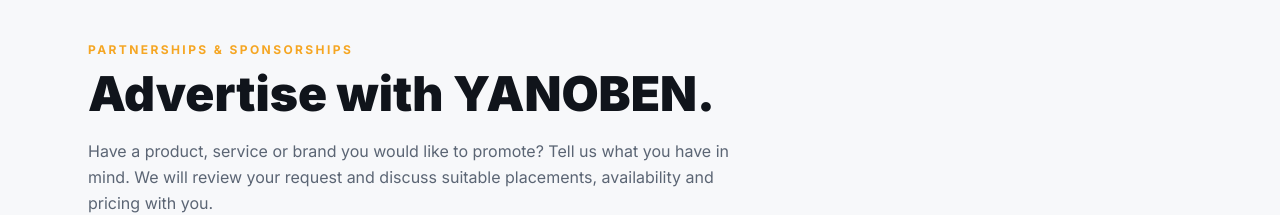
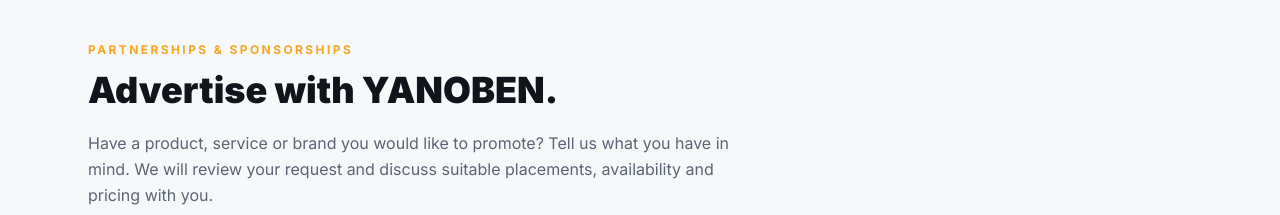
Before and after one commit to MehdiSalto/Yanova2, a React (Create React App) app in the folder mern-ecommerce/frontend/: page /advertise in a window 1280 px wide. Shown: the part 135-350 px from the top of the page. Built offline with nearby package versions, Linux system fonts and the light colour scheme; no server answers.

Commit message:
Slightly reduce large storefront page headings

```diff
--- a/mern-ecommerce/frontend/src/pages/AdvertisePage.js
+++ b/mern-ecommerce/frontend/src/pages/AdvertisePage.js
@@ -36,11 +36,11 @@ export default function AdvertisePage() {
   const update = (key, value) => { setForm(previous => ({ ...previous, [key]: value })); setFieldErrors(previous => ({ ...previous, [key]: '' })); };
   return <div className="bg-canvas">
     <Helmet><title>Advertise with us | {siteName}</title><meta name="description" content={`Discuss advertising and sponsorship opportunities with ${siteName}. Tell us about your campaign, audience, budget and questions.`} /></Helmet>
-    <section className="border-b border-line bg-surface-muted"><div className="max-w-6xl mx-auto px-4 sm:px-6 py-12 sm:py-16"><p className="eyebrow">Partnerships & sponsorships</p><h1 className="text-4xl sm:text-5xl font-black leading-tight max-w-3xl">Advertise with {siteName}.</h1><p className="text-muted max-w-2xl mt-5 leading-relaxed">Have a product, service or brand you would like to promote? Tell us what you have in mind. We will review your request and discuss suitable placements, availability and pricing with you.</p><a href="#sponsorship-form" className="btn-primary inline-flex items-center gap-3 mt-7">Tell us about your campaign<FiArrowRight /></a></div></section>
+    <section className="border-b border-line bg-surface-muted"><div className="max-w-6xl mx-auto px-4 sm:px-6 py-12 sm:py-16"><p className="eyebrow">Partnerships & sponsorships</p><h1 className="text-3xl sm:text-4xl font-black leading-tight max-w-3xl">Advertise with {siteName}.</h1><p className="text-muted max-w-2xl mt-5 leading-relaxed">Have a product, service or brand you would like to promote? Tell us what you have in mind. We will review your request and discuss suitable placements, availability and pricing with you.</p><a href="#sponsorship-form" className="btn-primary inline-flex items-center gap-3 mt-7">Tell us about your campaign<FiArrowRight /></a></div></section>
     <div className="max-w-6xl mx-auto px-4 sm:px-6 py-10 sm:py-14 grid lg:grid-cols-[240px_minmax(0,1fr)] gap-8 lg:gap-12 items-start">
       <aside className="space-y-6 lg:sticky lg:top-28"><div className="glass p-6"><FiMessageSquare className="w-6 h-6 text-gold-600 mb-4" /><h2 className="font-bold text-lg">Let us understand your idea.</h2><p className="text-muted text-sm leading-relaxed mt-3">Answer in your own words. You can ask for a quote, suggest a format or explain a special request.</p><p className="text-muted text-sm leading-relaxed mt-3">Only your name, email, campaign description and goal are required. All other campaign questions are optional.</p></div><div className="text-sm text-muted space-y-4"><p><strong className="block text-ink mb-1">1. Share your plans</strong>Give us the details you already know.</p><p><strong className="block text-ink mb-1">2. Discuss the options</strong>We will get back to you using your contact details.</p><p><strong className="block text-ink mb-1">3. Agree on the campaign</strong>Confirm the placement, timing and price with our team.</p></div></aside>
       <section id="sponsorship-form" ref={formRef} className="min-w-0 scroll-mt-28">
-        {success ? <div ref={feedbackRef} tabIndex={-1} role="status" className="glass-strong p-8 sm:p-12 text-center"><FiCheckCircle className="mx-auto text-green-600 w-12 h-12 mb-5" /><h2 className="text-2xl sm:text-3xl font-black">Sponsorship request received</h2><p className="text-muted leading-relaxed mt-4 max-w-lg mx-auto">Thank you for sharing your campaign. Our team will review your answers and contact you about your request.</p><div className="flex flex-wrap justify-center gap-3 mt-7"><Link to="/" className="btn-primary">Back to the website</Link><button type="button" className="btn-ghost" onClick={() => { setSuccess(false); formRef.current?.scrollIntoView({ behavior: 'smooth', block: 'start' }); }}>Send another request</button></div></div>
+        {success ? <div ref={feedbackRef} tabIndex={-1} role="status" className="glass-strong p-8 sm:p-12 text-center"><FiCheckCircle className="mx-auto text-green-600 w-12 h-12 mb-5" /><h2 className="text-xl sm:text-2xl font-black">Sponsorship request received</h2><p className="text-muted leading-relaxed mt-4 max-w-lg mx-auto">Thank you for sharing your campaign. Our team will review your answers and contact you about your request.</p><div className="flex flex-wrap justify-center gap-3 mt-7"><Link to="/" className="btn-primary">Back to the website</Link><button type="button" className="btn-ghost" onClick={() => { setSuccess(false); formRef.current?.scrollIntoView({ behavior: 'smooth', block: 'start' }); }}>Send another request</button></div></div>
           : <form onSubmit={submit} aria-label="Sponsorship request" className="space-y-7">
             <div><h2 className="text-2xl font-black">Tell us about your campaign</h2><p className="text-muted text-sm mt-2">Questions marked <span aria-hidden="true">*</span> are required. Skip any optional question you have not decided on yet.</p></div>
             {error && <div ref={feedbackRef} tabIndex={-1} role="alert" className="border border-red-300 bg-red-50 text-red-800 p-4 rounded-xl"><p>{error}</p>{!config && <button type="button" className="underline mt-2" onClick={() => setRetry(value => value + 1)}>Try again</button>}</div>}
```
